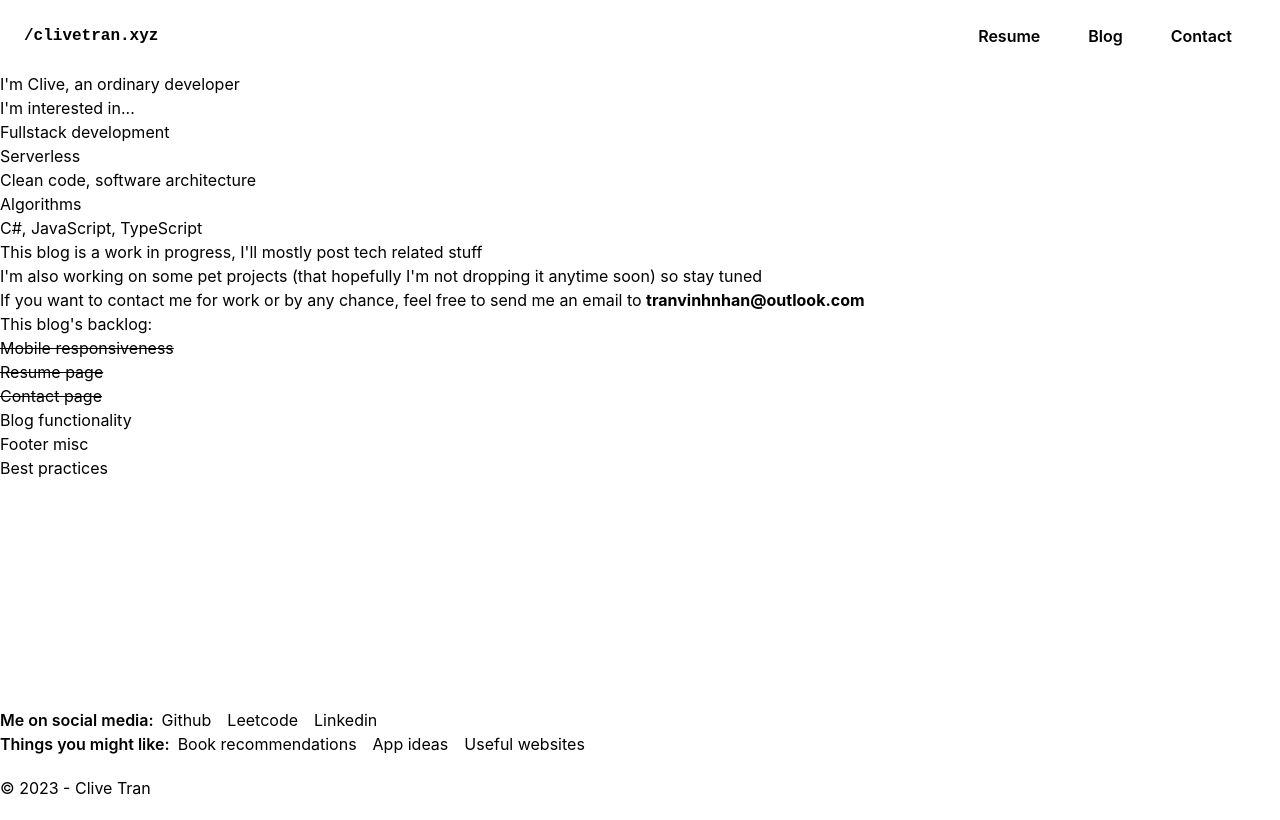
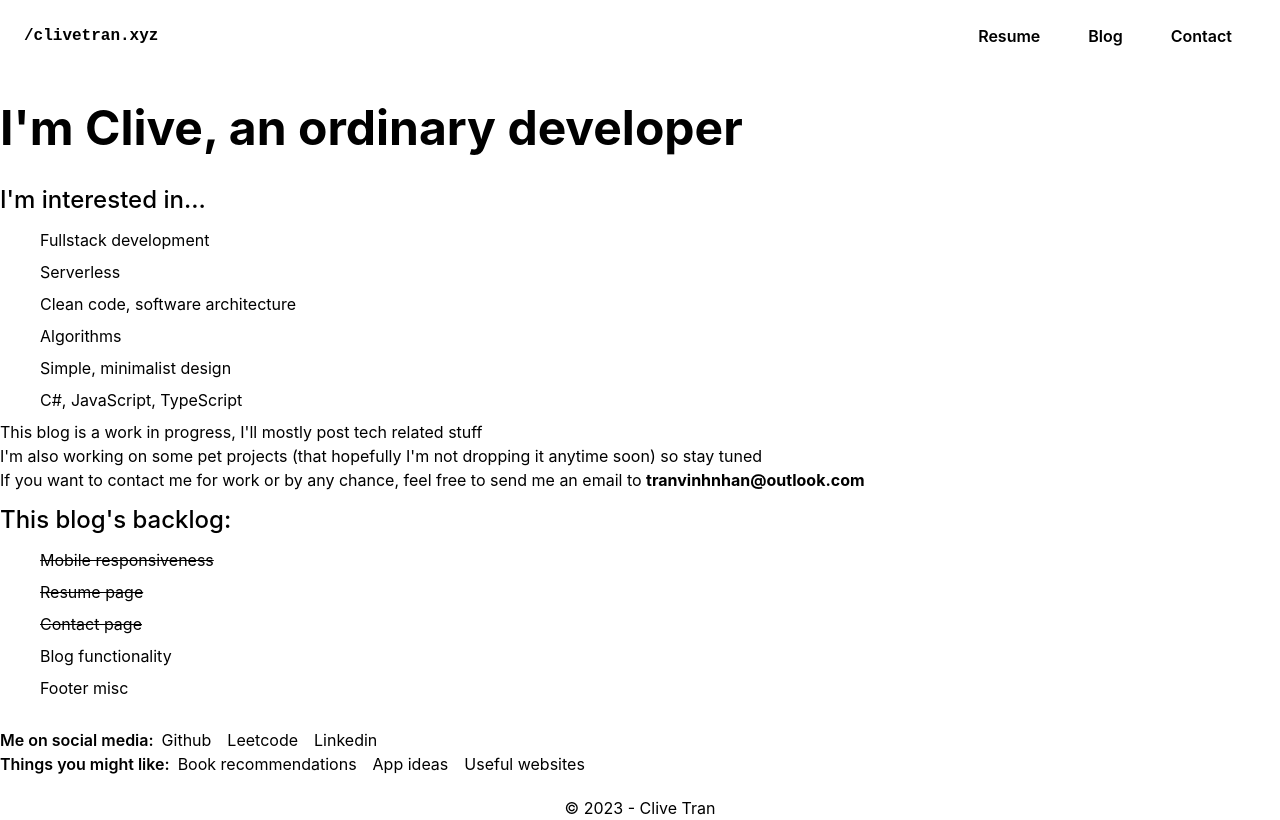
Before and after one commit to CliveTran/clivetran.xyz, a SvelteKit app: page / in a window 1280 px wide. Built offline with nearby package versions, Linux system fonts and the light colour scheme.

Commit message:
Update footer & home

```diff
--- a/src/app.css
+++ b/src/app.css
@@ -12,3 +12,22 @@ body {
 code {
 	font-family: source-code-pro, monospace;
 }
+
+.h1 {
+	@apply text-5xl font-bold my-8;
+}
+.h2 {
+	@apply text-4xl font-bold my-6;
+}
+.h3 {
+	@apply text-3xl font-bold my-4;
+}
+.h4 {
+	@apply text-2xl font-medium my-3;
+}
+.h5 {
+	@apply text-xl font-medium my-2;
+}
+.h6 {
+	@apply text-lg font-medium my-1;
+}
--- a/src/lib/footer.svelte
+++ b/src/lib/footer.svelte
@@ -31,7 +31,7 @@
 			</ul>
 		</div>
 	</div>
-	<p>&#169; 2023 - Clive Tran</p>
+	<p class="text-center">&#169; 2023 - Clive Tran</p>
 </div>
 
 <style></style>
--- a/src/lib/home.svelte
+++ b/src/lib/home.svelte
@@ -1,13 +1,14 @@
 <script></script>
 
 <div>
-	<h1>I'm Clive, an ordinary developer</h1>
-	<p>I'm interested in...</p>
+	<h1 class="h1">I'm Clive, an ordinary developer</h1>
+	<h4 class="h4">I'm interested in...</h4>
 	<ul>
 		<li>Fullstack development</li>
 		<li>Serverless</li>
 		<li>Clean code, software architecture</li>
 		<li>Algorithms</li>
+		<li>Simple, minimalist design</li>
 		<li>C#, JavaScript, TypeScript</li>
 	</ul>
 	<p>This blog is a work in progress, I'll mostly post tech related stuff</p>
@@ -20,13 +21,22 @@
 			href="mailto:tranvinhnhan@outlook.com"><strong>tranvinhnhan@outlook.com</strong></a
 		>
 	</p>
-	<h1>This blog's backlog:</h1>
-	<p><s>Mobile responsiveness</s></p>
-	<p><s>Resume page</s></p>
-	<p><s>Contact page</s></p>
-	<p>Blog functionality</p>
-	<p>Footer misc</p>
-	<p>Best practices</p>
+	<h4 class="h4">This blog's backlog:</h4>
+	<ul>
+		<li><s>Mobile responsiveness</s></li>
+		<li><s>Resume page</s></li>
+		<li><s>Contact page</s></li>
+		<li>Blog functionality</li>
+		<li>Footer misc</li>
+	</ul>
 </div>
 
-<style></style>
+<style lang="postcss">
+	ul {
+		padding-inline-start: 40px;
+		@apply my-2;
+	}
+	li {
+		@apply my-2;
+	}
+</style>
```
